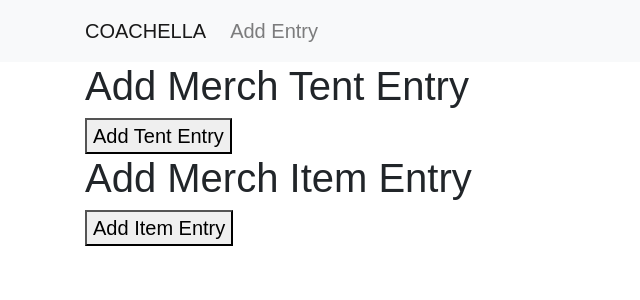
After one commit to henrivrod/coachella, a Flask app: page /add_merch in a window 1280 px wide. The commit adds this page. Shown: the top 300 px of the page, without its empty margins (0-640 px from the left). Run offline with Flask 2, Linux system fonts and the light colour scheme; parts of the project's set-up code (start-up, migrations or seed data) failed here and were passed over; some libraries are stand-ins or nearby versions.

Commit message:
Commit with add merch without error checking

```diff
--- a/server.py
+++ b/server.py
@@ -296,12 +296,43 @@ def food():
   return render_template("food.html", **context)
 
 # Example of adding new data to the database
-@app.route('/add_data', methods=['POST'])
-def add():
-  name = request.form['name']
-  g.conn.execute('INSERT INTO test VALUES (NULL, ?)', name)
+@app.route('/add_data')
+def add_data():
+  return render_template("add_data.html")
+
+@app.route("/add_merch")
+def add_merch():
+  return render_template("add_merch.html")
+
+@app.route("/add_tent", methods=['POST'])
+def add_tent():
+
+  tentid = request.form['tent_identry']
+  stageid = request.form['stage_identry']
+  numworkers = request.form['num_workersentry']
+  g.conn.execute('INSERT INTO merch_tent (tent_id, stage_id, number_of_workers) VALUES (%s, %s, %s)', tentid, stageid, numworkers)
   return redirect('/')
 
+@app.route("/add_item", methods=['POST'])
+def add_item():
+
+  itemid = request.form['item_identry']
+  tentid = request.form['item_tentidentry']
+  itemname = request.form['item_nameentry']
+  itemtype = request.form['item_typeentry']
+  numrem = request.form['num_remainingentry']
+  price = request.form['price_entry']
+  g.conn.execute('INSERT INTO merch_item (item_id, tent_id, item_name, item_type, number_remaining, price) VALUES (%s, %s, %s, %s, %s, %s)', itemid, tentid, itemname, itemtype, numrem, price)
+  return redirect('/')
+
+"""@app.route("/add_item")
+def add_item():
+  tentid = request.form['tent_identry']
+  stageid = request.form['stage_identry']
+  numworkers = request.form['num_workersentry']
+  g.conn.execute('INSERT INTO merch_tent VALUES (?, ?, ?)', tentid, stageid, numworkers)
+  return redirect('/')
+"""
 
 @app.route('/login')
 def login():
--- /dev/null
+++ b/static/add_merch.js
@@ -0,0 +1,38 @@
+$(document).ready(function () {
+    let i = 0
+    let j = 0
+    $("#addtent").click(function () {
+        if (i < 1) {
+            i += 1;
+            $("#tent_id").append("<div><input type='text' name='tent_identry' placeholder = 'tent id'></div>");
+            //$("#tent_id").append("<label for='tent_identry' id='tentid_warning'></label>");
+            $("#stage_id").append("<div><input type='text' name='stage_identry' placeholder = 'stage id'></div>");
+            //$("#stage_id").append("<label for='stage_identry' id='stageid_warning'></label>");
+            $("#num_workers").append("<div><input type='text' name='num_workersentry' placeholder = 'Number of Workers'></div>");
+            //$("#num_workers").append("<label for='num_workersentry' id='numworkerswarning'></label>");
+            $("#tentbutton").append("<input type='submit' value='Submit'>");
+            $("#addbuttontent").empty();
+        }
+    });
+
+    $("#additem").click(function () {
+        if (j < 1) {
+            j += 1;
+            $("#item_id").append("<div><input type='text' name='item_identry' placeholder = 'item id'></div>");
+            //$("#item_id").append("<label for='item_identry' id='itemid_warning'></label>");
+            $("#item_tent_id").append("<div><input type='text' name='item__tentidentry' placeholder = 'tent id'></div>");
+            //$("#item_tent_id").append("<label for='item_tentidentry' id='item_tentid_warning'></label>");
+            $("#item_name").append("<div><input type='text' name='item_nameentry' placeholder = 'item name'></div>");
+            //$("#item_name").append("<label for='item_nameentry' id='itemname_warning'></label>");
+            $("#item_type").append("<div><input type='text' name='item_typeentry' placeholder = 'item type'></div>");
+            //$("#item_type").append("<label for='item_typeentry' id='itemtype_warning'></label>");
+            $("#num_remaining").append("<div><input type='text' name='num_remainingentry' placeholder = 'Number remaining'></div>");
+            //$("#num_remaining").append("<label for='num_remainingentry' id='numremainingwarning'></label>");
+            $("#price").append("<div><input type='text' name='price_entry' placeholder = 'price'></div>");
+            //$("#price").append("<label for='price_entry' id='price_warning'></label>");
+            $("#itembutton").append("<input type='submit' value='Submit'>");
+            $("#addbuttonitem").empty();
+        }
+    });
+
+});
--- /dev/null
+++ b/templates/add_merch.html
@@ -0,0 +1,55 @@
+{% extends "layout.html" %}
+
+{% block content %}
+
+<script type="text/javascript" src="{{ url_for('static', filename = 'add_merch.js') }}"></script>
+
+<html>
+    <head><link rel="stylesheet" href="https://cdn.jsdelivr.net/npm/bootstrap@4.3.1/dist/css/bootstrap.min.css" integrity="sha384-ggOyR0iXCbMQv3Xipma34MD+dH/1fQ784/j6cY/iJTQUOhcWr7x9JvoRxT2MZw1T" crossorigin="anonymous"></head>
+
+  <style>
+    body{
+      font-size: 15pt;
+      font-family: arial;
+    }
+  </style>
+
+
+<body>
+    <h1>Add Merch Tent Entry</h1>
+    <form method = "POST" action = "/add_tent">
+    <div class = 'row'>
+        <div class = 'col-md-4' id = "tent_id">
+        </div>
+        <div class = 'col-md-4' id = "stage_id">
+        </div>
+        <div class = 'col-md-4' id = "num_workers">
+        </div>
+        <div id='tentbutton'></div>
+    </div>
+    </form>
+    <div  id = "addbuttontent"><button id="addtent">Add Tent Entry</button></div>
+    <h1>Add Merch Item Entry</h1>
+    <form method = "POST" action = "/add_item"></form>
+    <div class = 'row'>
+        <div class = 'col-md-2' id = "item_id">
+        </div>
+        <div class = 'col-md-2' id = "item_tent_id">
+        </div>
+        <div class = 'col-md-2' id = "item_name">
+        </div>
+        <div class = 'col-md-2' id = "item_type">
+        </div>
+        <div class = 'col-md-2' id = "num_remaining">
+        </div>
+        <div class = 'col-md-2' id = "price">
+        </div>
+        <div id = "itembutton"></div>
+    </div>
+    </form>
+    <div id = "addbuttonitem"><button id="additem">Add Item Entry</button></div>
+
+</body>
+
+</html>
+{% endblock %}
--- a/templates/merch.html
+++ b/templates/merch.html
@@ -14,10 +14,8 @@
 <body>
     {% for tent in tent_info %}
     <h1>MERCH TENT {{tent.tent_id}}</h1>
-    {% if tent.tent_id == 1 %}
     <p>Closest to: {{tent.stage_name}}</p>
     <p>Number of Workers: {{tent.number_of_workers}}</p>
-    {% endif %}
     <div class='container'>
         <div class='row'>
             <div class='col-md-3'><b>Item Name</b></div>
@@ -26,6 +24,7 @@
             <div class='col-md-3'><b>Price</b></div>
         </div>
         {% for item in item_info %}
+        {% if item.tent_id == tent.tent_id %}
         <div class="row">
             <div class="col-md-3">
                 {{item.item_name}}
@@ -40,6 +39,7 @@
                 {{item.price}}
             </div>
         </div>
+        {% endif %}
         {% endfor %}
         {% endfor %}
 
```
Also changed, not shown: templates/add_data.html (added, +32 -0 lines).
